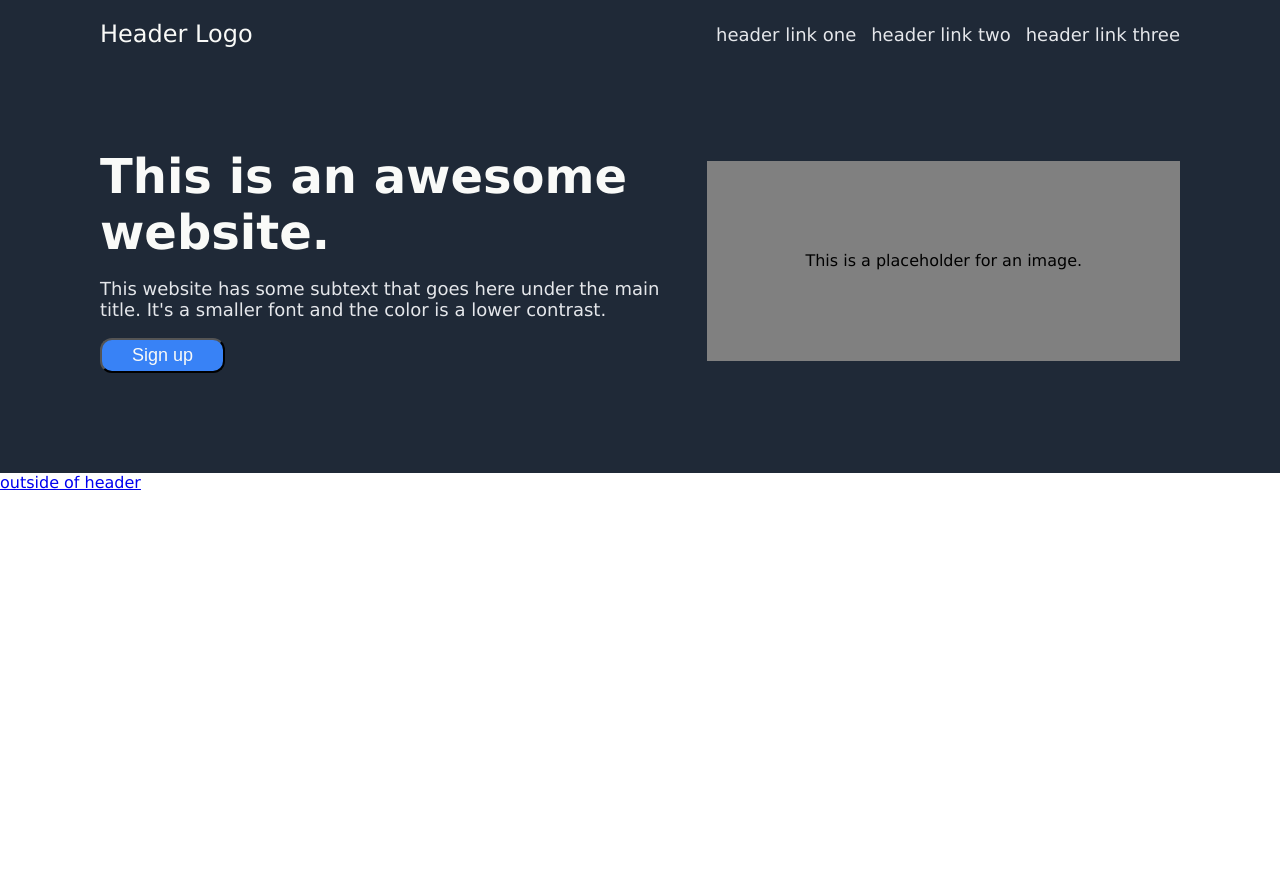
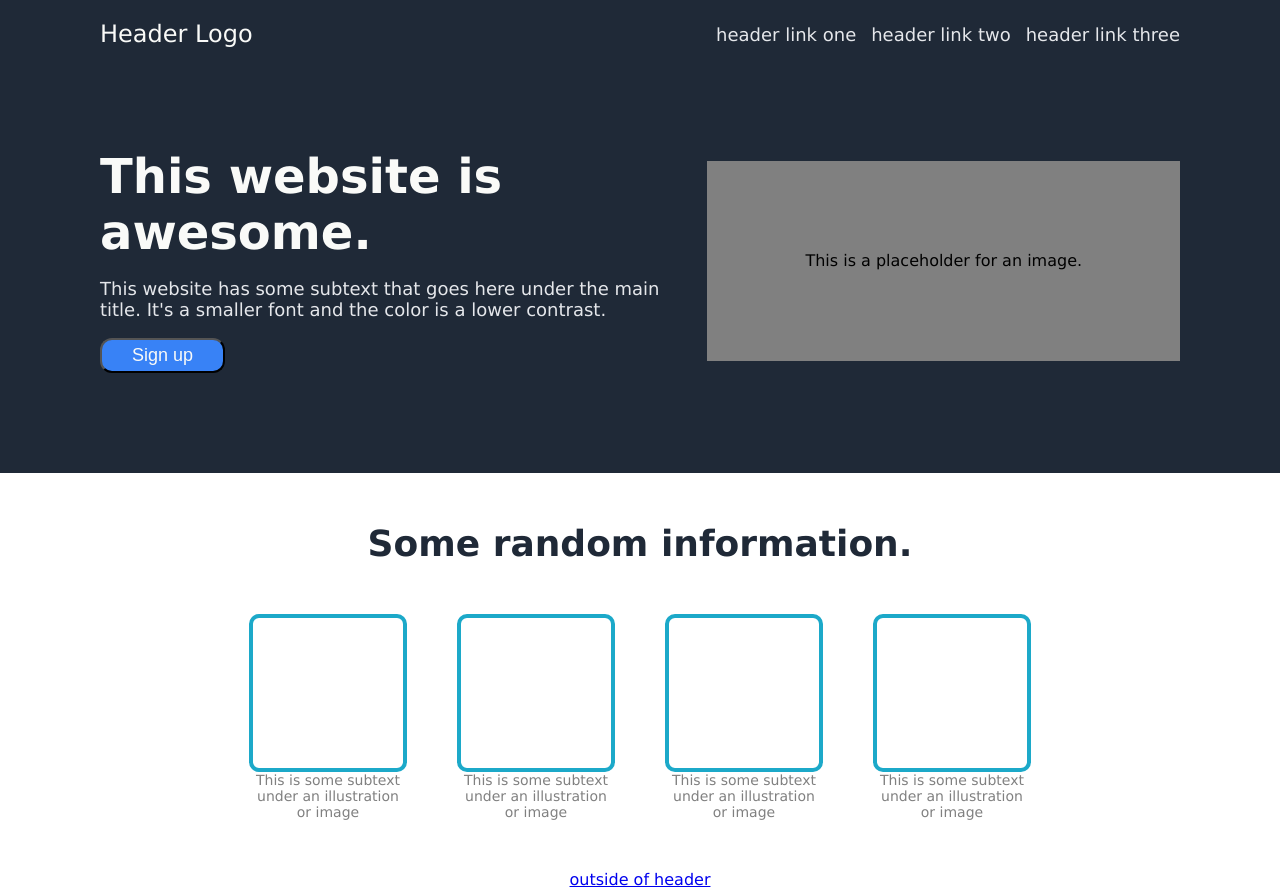
Before and after one commit to moonie1077/landing_page, a plain HTML site: page index.html in a window 1280 px wide. Before the commit the page ends 800 px from the top, so only its background shows below. Drawn offline with Linux system fonts and the light colour scheme.

Commit message:
Content complete.

```diff
--- a/index.html
+++ b/index.html
@@ -17,7 +17,7 @@
     </div>
     <div class="header_body">
         <div class="header_left">
-            <p id="header_headline">This is an awesome website.</p>
+            <p id="header_headline">This website is awesome.</p>
             <p id="header_subtext">This website has some subtext that goes
                 here under the main title.  It's a smaller font and the color is a lower
                 contrast.</p>
@@ -26,6 +26,27 @@
         <div class="header_image">This is a placeholder for an image.</div>
     </div>
 </div>
+<div class="content_main">
+    <div class="content_title">Some random information.</div>
+    <div class="content_content">
+        <div class=""content_item">
+            <div class="content_image"></div>
+            <div class="content_text">This is some subtext under an illustration or image</div>
+        </div>
+        <div class="content_item">
+            <div class="content_image"></div>
+            <div class="content_text">This is some subtext under an illustration or image</div>
+        </div>
+        <div class="content_item">
+            <div class="content_image"></div>
+            <div class="content_text">This is some subtext under an illustration or image</div>
+        </div>
+        <div class="content_item">
+            <div class="content_image"></div>
+            <div class="content_text">This is some subtext under an illustration or image</div>
+        </>
+    </div>
+</div>
 <a href="#">outside of header</a>
 </body>
 </html>
--- a/style.css
+++ b/style.css
@@ -74,3 +74,41 @@ padding: 5px 30px;
 text-align: center;
 border-radius: 12px;
 }
+
+.content_main{
+display: flex;
+flex-direction: column;
+justify-text: center;
+align-items: center;
+gap: 50px;
+}
+
+.content_title{
+font-size: 36px;
+font-weight: 900;
+color: #1F2937;
+padding; 50px;
+margin-top: 50px;
+}
+
+.content_content{
+display: flex;
+width: 150px;
+gap: 50px;
+justify-content: center;
+text-align: center;
+}
+
+.content_image{
+border: 4px solid #1ca9c9;
+border-radius: 10px;
+width: 150px;
+height: 150px;
+}
+
+.content_text{
+display:flex;
+font-size: 14px;
+font-weight: 300;
+color: gray;
+}
```
